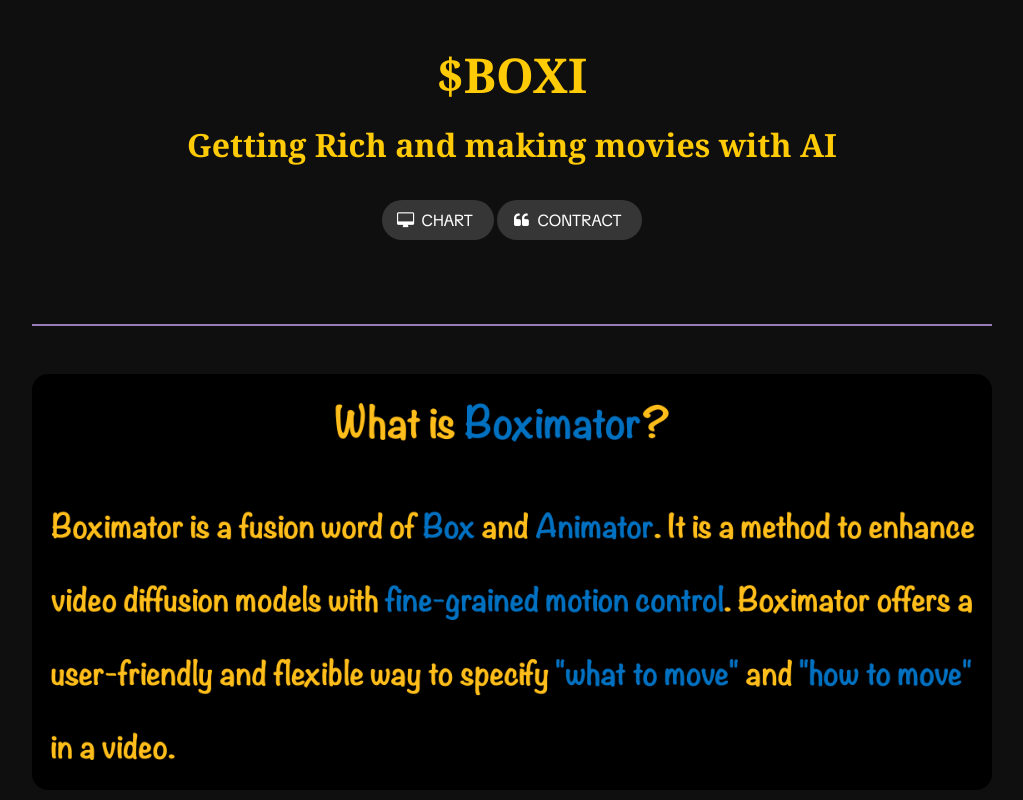
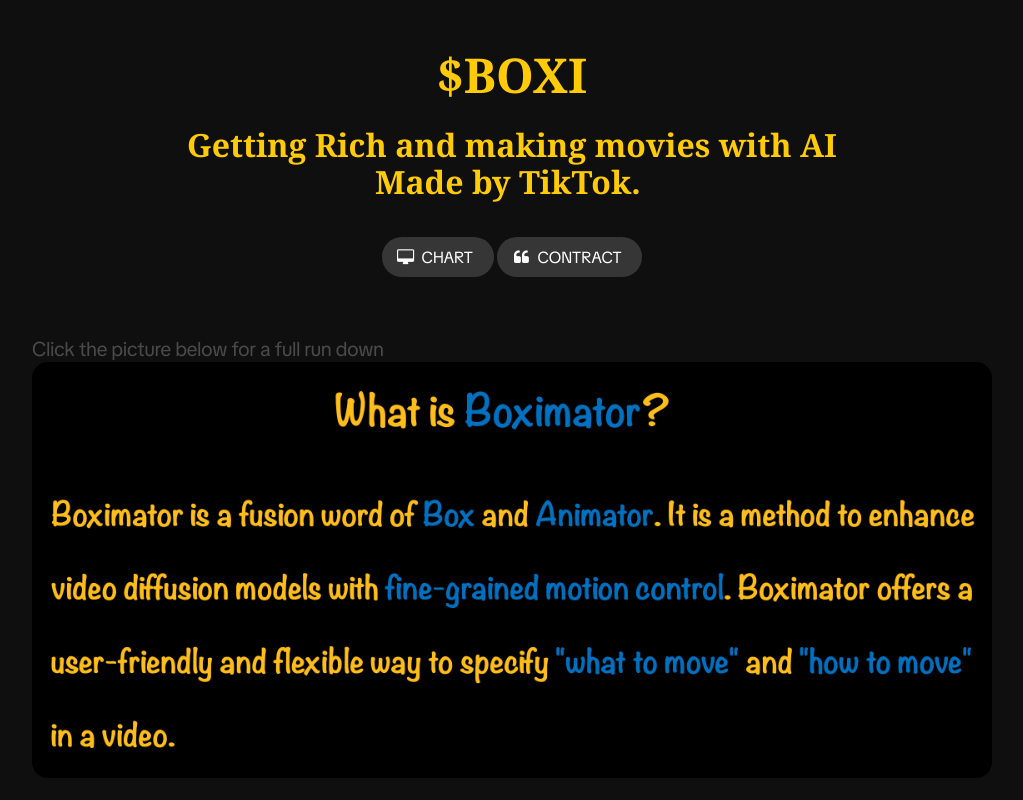
Before and after one commit to chonkz198/boximator, a plain HTML site: page index.html in a window 1280 px wide. Shown: the top 800 px of the page, without its empty margins (128-1151 px from the left). Drawn offline with Linux system fonts and the light colour scheme; files whose address does not match are found by name; a web font is replaced by a local one.

Commit message:
updated links

```diff
--- a/index.html
+++ b/index.html
@@ -23,7 +23,9 @@
           <span style="font-family:Georgia">$BOXI</span>
         </h1>
         <h3 class="title is-3 publication-title">
-          <span style="font-family:Georgia">Getting Rich and making movies with AI</span>
+          <span style="font-family:Georgia">Getting Rich and making movies with AI<br>
+          Made by TikTok.&nbsp; <br>
+          </span>
         </h3>
         <div class="column has-text-centered">
           <div class="publication-links">
@@ -55,25 +57,15 @@
     <div class="container is-max-desktop">
       <div class="columns is-centered has-text-centered">
         <div class="column is-six-fifths">
-        <!-- <h2 class="title is-2, columns is-centered">Introduction</h2> -->
-        <HR style="FILTER: alpha(opacity=100,finishopacity=0,style=3)" width="100%" color=#987cb9 SIZE=3>
-      <br>
-      <center>
-      <h2 class="subtitle has-text-justified">
-        <figure style="width: 100%;">
-          <a href="assets/figures/introduction.png">
-              <img width="100%" src="assets/figures/introduction.jpg">
-          </a>
-        </figure>
-        <br>
-        <figure style="width: 100%;">
-          <a href="assets/figures/preview.png">
-              <img width="100%" src="img/boximator.webp">
-          </a>
-        </figure>
-      </h2>
-    </center>
-    </div>
+          <!-- <h2 class="title is-2, columns is-centered">Introduction</h2> -->
+          <center>
+            <h2 class="subtitle has-text-justified"> Click the picture below for a full run down
+              <figure style="width: 100%;"><a href="https://www.maginative.com/article/tiktok-releases-boximator-for-fine-grained-motion-control-in-ai-generated-videos/"><img width="100%" src="assets/figures/introduction.jpg"> </a> </figure>
+              <br>
+              <figure style="width: 100%;"> <a href="https://www.maginative.com/article/tiktok-releases-boximator-for-fine-grained-motion-control-in-ai-generated-videos/"> <img width="100%" src="img/boximator.webp"> </a> </figure>
+            </h2>
+          </center>
+        </div>
   </div>
 </div>
 </section>
```
